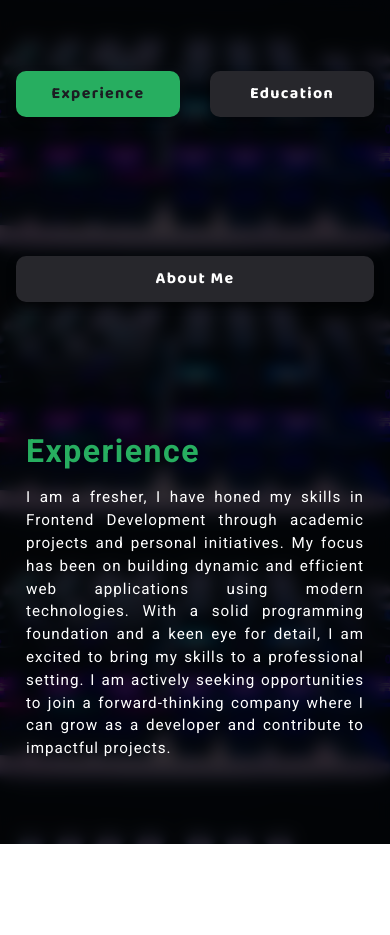
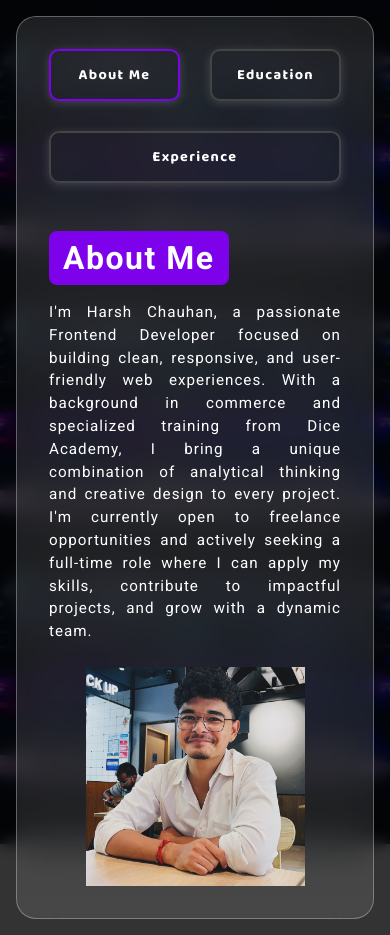
Before and after one commit to thisistoomuchHarsh/Vite-Portfolio, a React (Vite) app: page /about in a window 390 px wide. Both pictures are taken after a click on the button "Explore Work". Before the commit the page ends 844 px from the top, so only its background shows below. Built offline with nearby package versions, Linux system fonts and the light colour scheme.

Commit message:
About page added with responsiveness.... Animation left only

```diff
--- a/src/Pages/AboutMe/AboutMe.css
+++ b/src/Pages/AboutMe/AboutMe.css
@@ -1,27 +1,38 @@
 .about-section {
+  width: 100vw;
+  padding: 2rem;
+  min-height: 100vh;
+  height: auto;
+}
+
+.about-container {
+  width: 100%;
+  height: 100%;
   display: flex;
-  flex-direction: row;
-  justify-content: center;
-  align-items: center;
-  padding: 2rem;
-  height: 100lvh;
+  flex-direction: column;
+  justify-content: flex-start;
+  gap: 1rem;
+  padding: 1rem;
   position: relative;
-  display: hidden;
+  background: rgba(255, 255, 255, 0.1);
+  border-radius: 20px;
+  backdrop-filter: blur(20px);
+  border: 1px solid rgba(255, 255, 255, 0.3);
+  overflow-x: hidden;
 }
 
 .about-left {
-  width: 40%;
-  height: 100%;
   display: flex;
   justify-content: flex-start;
   align-items: center;
-  flex-direction: column;
+  flex-direction: row;
   gap: 30px;
+  padding: 1rem;
 }
 
 .menu-button {
-  width: 50%;
-  background-color: #27272c;
+  flex: 1;
+  background-color: transparent;
   color: #ffffff;
   border: none;
   padding: 12px 22px;
@@ -33,7 +44,8 @@
   text-align: center;
   font-family: "Baloo Bhai 2";
   letter-spacing: 1.3px;
-  box-shadow: 0 4px 10px rgba(0, 0, 0, 0.4);
+  border: 2px solid #444;
+  box-shadow: 0 2px 10px rgba(216, 209, 223, 0.2);
 }
 
 .menu-button:hover {
@@ -41,24 +53,49 @@
 }
 
 .menu-button.active {
-  background-color: #27ae60;
-  color: #1c1c22;
+  border: 2px solid rgb(126, 1, 236);
 }
 
 .about-right {
-  width: 60%;
-  height: 100%;
+  width: 100%;
   display: flex;
   justify-content: start;
   align-items: start;
-  flex-direction: column;
+  padding: 1rem;
+  gap: 1rem;
 }
 
+.about-info{
+  width: 50%;
+}
+
+.about-image {
+  width: 50%;
+  display: flex;
+  justify-content: center;
+  align-items: center;
+  max-width: 500px;
+  aspect-ratio: 4 / 3;
+  border-radius: 12px;
+  overflow: hidden;
+}
+
+.about-image img {
+  width: 100%;
+  height: 100%;
+  object-fit: contain;
+}
+
+
 .about-right h2 {
+  background-color: rgb(126, 1, 236);
+  width: fit-content;
+  border-radius: 8px;
+  padding: 8px 14px;
   font-size: 2.5rem;
   margin-bottom: 1rem;
-  color: #27ae60;
   letter-spacing: 1.5px;
+
 }
 
 .about-right p {
@@ -82,58 +119,25 @@
   margin-top: 1.3rem;
 }
 
-
-@media (max-width: 1024px) {
-  .about-section {
-    flex-direction: column;
-    padding: 3rem 6rem;
-    gap: 1rem;
-  }
-
-  .about-left {
-    width: 100%;
-    flex-direction: row;
-    justify-content: space-between;
-    flex-wrap: wrap;
-  }
-
-  .menu-button {
-    flex: 1 1 45%;
-    font-size: 1rem;
-    padding: 10px 18px;
-  }
-
-  .about-right {
-    width: 100%;
-    padding: 0;
-  }
-
-  .skills-grid {
-    grid-template-columns: repeat(3, 1fr);
-  }
-
-  .education-grid {
-    grid-template-columns: 1fr 1fr;
-  }
-}
-
-
 @media (max-width: 425px) {
   .about-section {
     padding: 1rem;
   }
 
-  .about-right {
-    padding: 60px 10px;
+  .about-left {
+    flex-wrap: wrap;
   }
 
-  .skills-grid {
-    grid-template-columns: repeat(2, 1fr);
-    gap: 16px;
+  .about-right {
+    flex-direction: column;
   }
 
-  .education-grid {
-    grid-template-columns: 1fr;
+  .about-info{
+    width: 100%;
+  }
+
+  .about-image{
+    width: 100%;
   }
 
   .about-right h2 {
@@ -148,31 +152,11 @@
   }
 
   .menu-button {
-    font-size: 1rem;
-  }
-}
-
-
-@media (max-width: 375px) {
-  .menu-button {
-    font-size: 0.9rem;
-    padding: 8px 12px;
-  }
-
-  .about-right h2 {
-    font-size: 1.7rem;
-  }
-
-  .about-right p {
     font-size: 0.9rem;
   }
 }
 
 @media (max-width: 320px) {
-  .about-left {
-    width: 100%;
-    padding: 60px 10px;
-  }
 
   .menu-button {
     font-size: 0.85rem;
@@ -185,8 +169,4 @@
   .about-right p {
     font-size: 0.85rem;
   }
-
-  .skills-grid {
-    grid-template-columns: 1fr;
-  }
 }
--- a/src/Pages/AboutMe/AboutMe.jsx
+++ b/src/Pages/AboutMe/AboutMe.jsx
@@ -1,18 +1,23 @@
 import "./AboutMe.css";
 import React, { useState } from "react";
-
-
-
-
+import aboutImage from "../../assets/Harsh.jpg";
+import educationImage from "../../assets/books.jpg"
+import experienceImage from "../../assets/VectorImage.jpg"
 
 const AboutMe = () => {
-  const [activeheading, setActiveheading] = useState("experience");
+  const [activeheading, setActiveheading] = useState("about");
 
   const headings = [
+    { id: "about", label: "About Me" },
+    { id: "education", label: "Education" },
     { id: "experience", label: "Experience" },
-    { id: "education", label: "Education" },
-    { id: "about", label: "About Me" },
   ];
+
+  const images = {
+    about: aboutImage,
+    education: educationImage,
+    experience: experienceImage,
+  };
 
   const content = {
     experience: (
@@ -56,11 +61,13 @@ const AboutMe = () => {
   };
   return (
     <section id="about" className="about-section">
+      <div className="about-container">
         <div className="about-left">
           {headings.map((item) => (
             <button
               key={item.id}
-            onClick={() => {setActiveheading(item.id);
+              onClick={() => {
+                setActiveheading(item.id);
                 setIsMenuOpen(false);
               }}
               className={`menu-button ${
@@ -72,8 +79,15 @@ const AboutMe = () => {
           ))}
         </div>
         <div className="about-right">
-      <h2>{headings.find(h => h.id === activeheading)?.label}</h2>
+          <div className="about-info">
+            <h2>{headings.find((h) => h.id === activeheading)?.label}</h2>
             {content[activeheading]}
+          </div>
+
+          <div className="about-image">
+          <img src={images[activeheading]} alt={activeheading} />
+          </div>
+        </div>
       </div>
     </section>
   );
```
Also changed, not shown: src/assets/books.jpg (added). Lines whose indentation alone changed are shown as unchanged.
